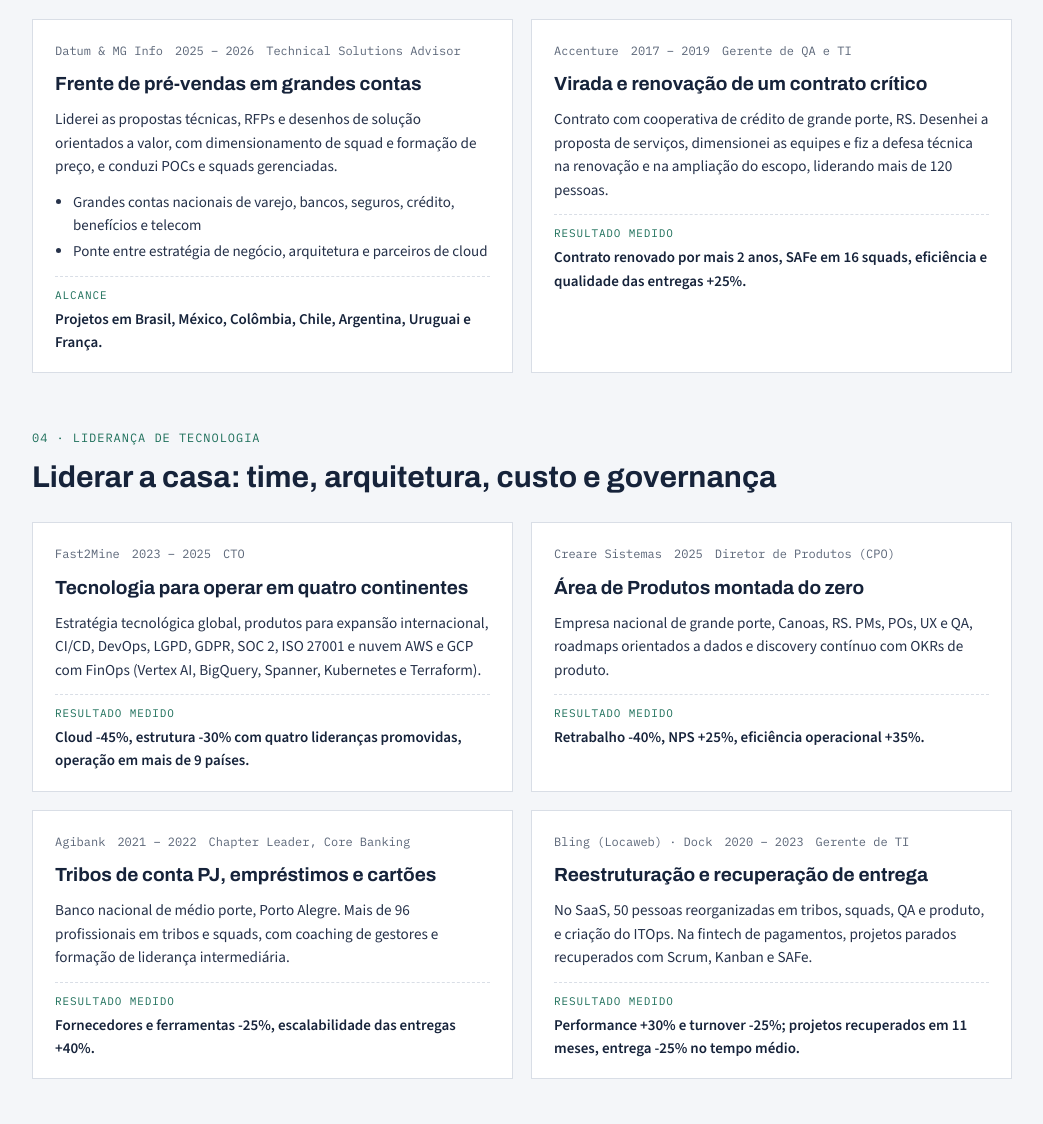
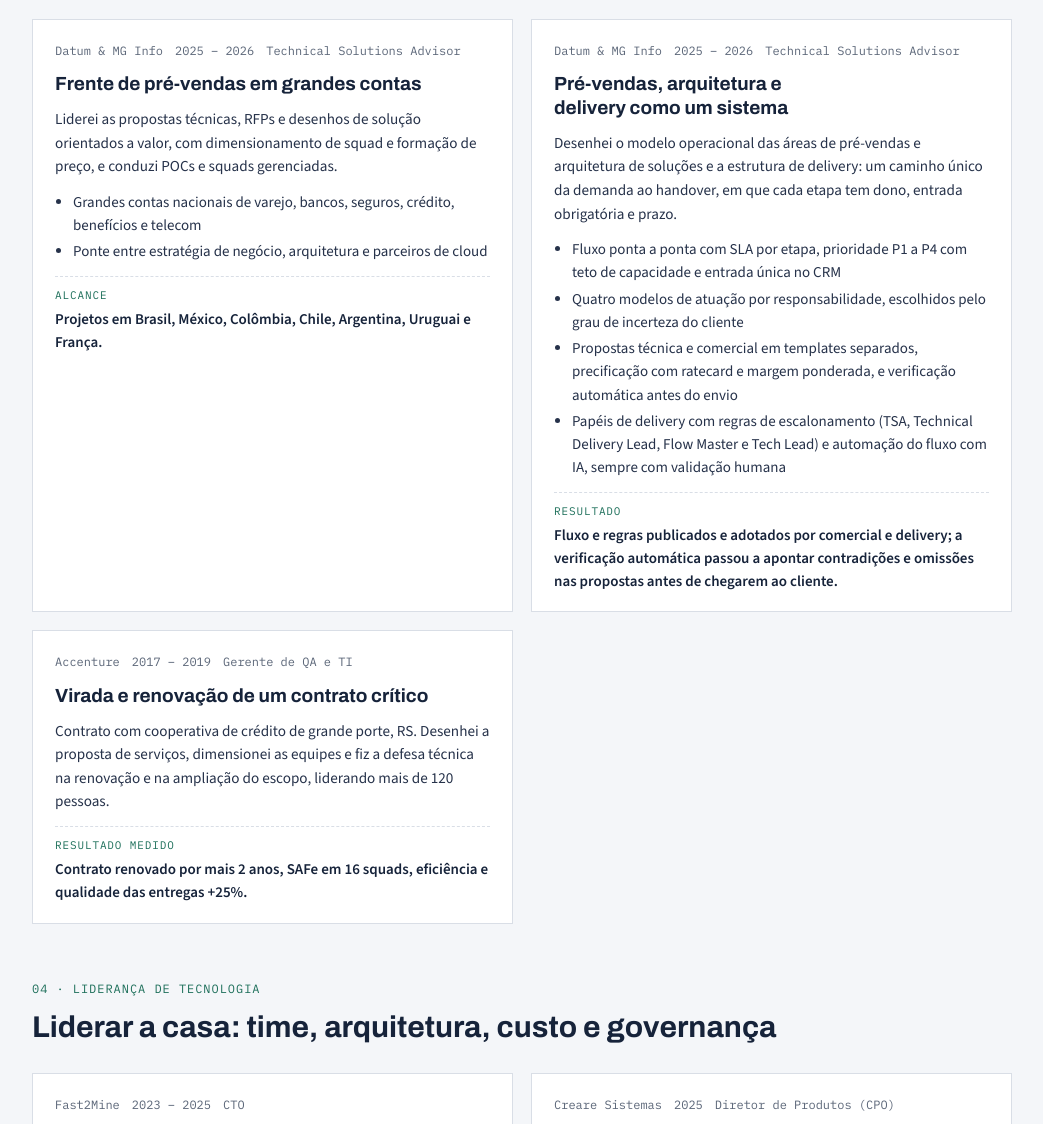
Before and after one commit to cassioa001-tech/cassioa001-tech.github.io, a plain HTML site: page index.html in a window 1280 px wide. Shown: the part 5282-6406 px from the top of the page, without its empty margins (118-1161 px from the left). Drawn offline with nearby package versions, Linux system fonts and the light colour scheme.

Commit message:
Portfólio: caso de pré-vendas, arquitetura e delivery na Datum (TSA)
Co-Authored-By: Claude Sonnet 5.5 <noreply@anthropic.com>
Claude-Session: https://claude.ai/code/session_013JhQFWpsiuASXHEKfP3BPE

```diff
--- a/index.html
+++ b/index.html
@@ -284,6 +284,13 @@ footer strong{color:var(--ink);font-family:var(--display)}
       <div class="result"><span class="label">Alcance</span><p>Projetos em Brasil, México, Colômbia, Chile, Argentina, Uruguai e França.</p></div>
     </article>
     <article class="case">
+      <div class="meta"><span>Datum &amp; MG Info</span><span>2025 – 2026</span><span>Technical Solutions Advisor</span></div>
+      <h3>Pré-vendas, arquitetura e delivery como um sistema</h3>
+      <p>Desenhei o modelo operacional das áreas de pré-vendas e arquitetura de soluções e a estrutura de delivery: um caminho único da demanda ao handover, em que cada etapa tem dono, entrada obrigatória e prazo.</p>
+      <ul><li>Fluxo ponta a ponta com SLA por etapa, prioridade P1 a P4 com teto de capacidade e entrada única no CRM</li><li>Quatro modelos de atuação por responsabilidade, escolhidos pelo grau de incerteza do cliente</li><li>Propostas técnica e comercial em templates separados, precificação com ratecard e margem ponderada, e verificação automática antes do envio</li><li>Papéis de delivery com regras de escalonamento (TSA, Technical Delivery Lead, Flow Master e Tech Lead) e automação do fluxo com IA, sempre com validação humana</li></ul>
+      <div class="result"><span class="label">Resultado</span><p>Fluxo e regras publicados e adotados por comercial e delivery; a verificação automática passou a apontar contradições e omissões nas propostas antes de chegarem ao cliente.</p></div>
+    </article>
+    <article class="case">
       <div class="meta"><span>Accenture</span><span>2017 – 2019</span><span>Gerente de QA e TI</span></div>
       <h3>Virada e renovação de um contrato crítico</h3>
       <p>Contrato com cooperativa de crédito de grande porte, RS. Desenhei a proposta de serviços, dimensionei as equipes e fiz a defesa técnica na renovação e na ampliação do escopo, liderando mais de 120 pessoas.</p>
```
